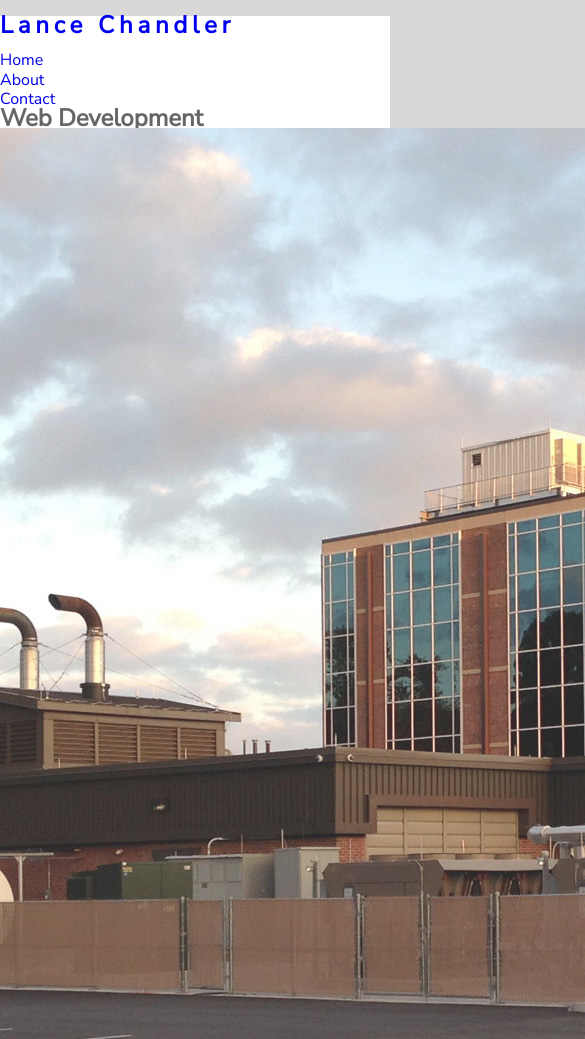
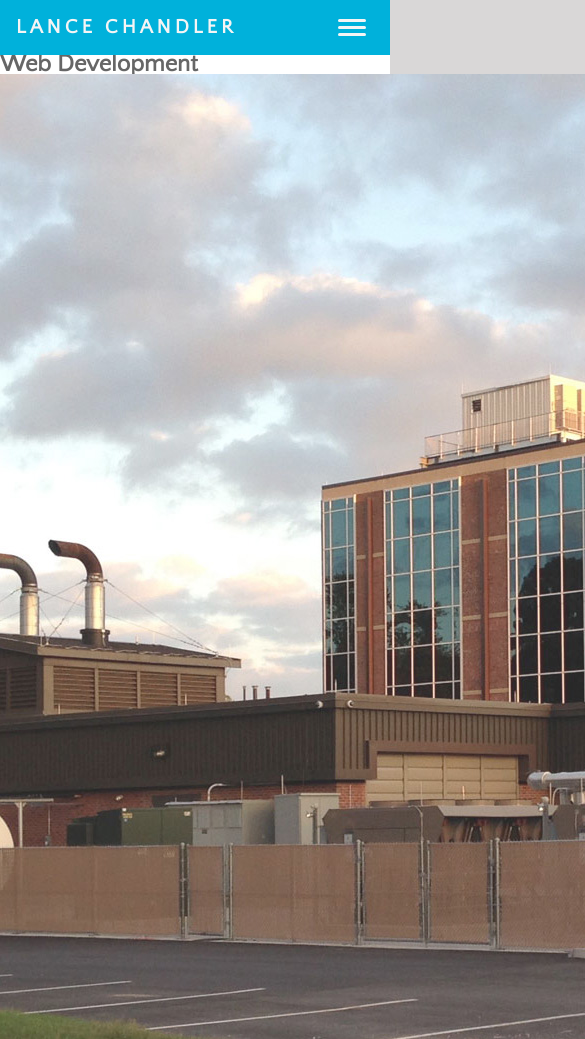
Before and after one commit to lcchand/Portfolio-Website, a website: page src/index.html in a window 390 px wide. Shown: the top 1039 px of the page, 585 px wide, since content can reach past the window. Drawn offline with nearby package versions, Linux system fonts and the light colour scheme; files that its build step writes are made by us from their sources.

Commit message:
Header: redoing Navigation

```diff
--- a/src/index.html
+++ b/src/index.html
@@ -3,9 +3,8 @@
   <head>
     <meta charset="UTF-8"/>
     <meta name="viewport" content="width=device-width, initial-scale=1.0">
-    <!-- <link href="css/normalize.css" rel="stylesheet" type="text/css"/> -->
     <link href="css/application.css" rel="stylesheet" type="text/css"/>
-    <title>4th Test Lance Chandler - Portfolio</title>
+    <title>Lance Chandler - Portfolio Version 2.0</title>
   </head>
   <body id="container">
 
@@ -40,7 +39,9 @@
 
       <nav id="main-nav" class="main-nav" role="navigation">
 	<ul>
-	  <li><a href="index.html">Home</a></li>
+	  <li><a href="#webdev">Web Development</a></li>
+	  <li><a href="#graphics">Graphics</a></li>
+	  <li><a href="#colophon">Colophon</a></li>
 	  <li><a href="#about">About</a></li>
 	  <li><a href="#contact">Contact</a></li>
 	</ul>
@@ -117,7 +118,7 @@
 
       </section>
 
-      <section id="graphicdesign" class="GraphicDesign">
+      <section id="graphic" class="GraphicDesign">
 	<h2  class="sectionhead">Graphic Design</h2>
 	<div class="gallery">
 
@@ -167,6 +168,11 @@
 
 	</div>
 
+      </section>
+
+      <section id="colophon">
+	<h2>Colophon</h2>
+	<p>Blandit libero volutpat sed cras ornare arcu dui vivamus arcu felis, bibendum ut tristique et, egestas quis ipsum suspendisse ultrices? Aliquet nibh praesent tristique magna sit amet purus gravida quis!</p>
       </section>
 
       <section id="about">
--- a/src/js/mobilenav.js
+++ b/src/js/mobilenav.js
@@ -2,6 +2,7 @@
 // Testing Gulp by adding a comment...
 
 const mobileNav = document.getElementById("mobilenav");
+//const mobileNavLinks = mobileNav.getElementsByTagName('li');
 const mainNav = document.getElementById("main-nav");
 
 mobileNav.addEventListener('click', function() {
@@ -15,6 +16,16 @@ mobileNav.addEventListener('click', function() {
 	// Calculate the maxHeight of Nav contents
 	// assign it to style which will display Nav as drop down menu
 	mainNav.style.maxHeight = mainNav.scrollHeight + "px";
+	mainNav.style.width = "calc(100vw)";
     }
 
 });
+
+
+/*
+mobileNav.addEventListener('', function() {
+    //mainNav.style.maxHeight = null;
+    mainNav.style.maxHeight = null;
+
+});
+*/
--- a/src/scss/application.scss
+++ b/src/scss/application.scss
@@ -17,6 +17,7 @@ Base Styles -
 */
 
 @import "base/index";
+@import "layout/index";
 
 /*
 ==========================================================================
--- a/src/scss/base/.#_variables.scss
+++ /dev/null
@@ -1 +0,0 @@
-lance286@Lances-iMac.local.1901
--- a/src/scss/base/_base.scss
+++ b/src/scss/base/_base.scss
@@ -18,8 +18,9 @@ body {
 header {}
 
 
+
 h1, h2, h3 {
-    font-family: var(font-family--heading);
+    font-family: var(--font-family--heading);
 }
 
 
--- a/src/scss/base/_variables.scss
+++ b/src/scss/base/_variables.scss
@@ -1,5 +1,5 @@
 /*----------------------------------*/
-/* _variables.scss  (Global Settings /
+/* _variables.scss (Global Settings)*/
 /*----------------------------------*/
 
 // Google Fonts - https://fonts.google.com/
@@ -8,8 +8,8 @@
 
 
 
-// Any padding or border that’s applied
-// will not be added to the rendered width
+/* Any padding or border that’s applied
+   will not be added to the rendered width */
 *, *:before, *:after {
   margin: 0;
   padding: 0;
@@ -18,7 +18,7 @@
 
 
 /* SCSS Variables */
-    // Media query Breakpoints
+// Media query Breakpoints - because CSS variables do not work in SCSS Media Queries
     $brk-mobile           : '(min-width: 320px)';
     $brk-mobile-landscape : '(min-width: 568px)';
     $brk-tablet           : '(min-width: 768px)';
@@ -68,7 +68,7 @@
 
     // Global Layout
     --min-width            : 320px;
-    --mx-width             : 1440px;
+    --max-width            : 1440px;
 
 
 
--- /dev/null
+++ b/src/scss/layout/_containers.scss
@@ -0,0 +1,10 @@
+/*----------------------------------*/
+/* _containers.scss                 */
+/*----------------------------------*/
+
+
+.gallery {
+    display: grid;
+    grid-template-columns: repeat(6, 1fr);
+
+}
--- /dev/null
+++ b/src/scss/layout/_header.scss
@@ -0,0 +1,175 @@
+/*----------------------------------*/
+/* _header.scss                 */
+/*----------------------------------*/
+
+
+header {
+    display: flex;
+    flex-direction: row;
+    align-items: center;
+    justify-content: flex-start;
+    height: 55px;
+    background:var(--Theme-Color);
+    color: var(--Theme-Color-White);
+    //padding: 10px;
+    padding: 10px 0;
+    position: relative;
+
+    @media #{$brk-tablet} {
+	height: 56px;
+	justify-content: space-between;
+    }
+
+}
+
+
+.logo {
+    margin: 0;
+    text-transform: uppercase;
+    font-size: 20px;
+}
+
+
+
+.logo a {
+    color: var(--Theme-Color-White-Lt);
+    text-decoration: none;
+    display: block;
+    padding: 16px;
+
+    @media #{$brk-tablet} {
+	padding: 17px 25px;
+    }
+}
+
+
+
+/* Nav Settings ----------------- */
+.main-nav {
+    position: absolute;
+    top: 100%;
+    right: 0%;
+    background: var(--Theme-Color-Grey);
+    max-height: 0;
+    overflow: hidden;
+    transition: max-height 0.2s ease-in-out;
+    z-index: 1;// Rise above .sectionhead pseudo elements
+
+    @media #{$brk-tablet} {
+	position: relative;
+	top: unset;
+	right: unset;
+	max-height: unset;// Returns content height to default
+	background: transparent;
+    }
+
+}
+
+
+
+.main-nav ul {
+    margin: 0;
+    padding: 0;
+    list-style: none;
+
+    @media #{$brk-tablet} {
+	display: flex;
+	flex-direction: row;
+    }
+}
+
+.main-nav li {
+    border-bottom: 1px solid var(--Theme-Color-Grey-Md);
+    letter-spacing: 0.0625em;
+
+    @media #{$brk-tablet} {
+	border-bottom: none;
+    }
+}
+
+.main-nav:last-child {
+    border-bottom: none;
+}
+
+.main-nav a {
+  color: var(--Theme-Color-White-Lt);
+  text-decoration: none;
+  display: block;
+  padding: 2em 7em;
+  text-transform: uppercase;
+  text-align: center;
+
+  @media #{$brk-tablet} {
+    margin: 0;
+    padding: 17px;
+  }
+
+}
+
+
+
+
+// Hover State for Navigation
+.logo a:hover,
+.logo a:focus,
+.main-nav a:hover,
+.main-nav a:focus {
+    background: var(--Theme-Color-Yellow);
+    color: var(--Body-Text-Color);
+}
+
+
+
+
+
+/* Mobile Nav Settings ----------------- */
+
+.mobile-nav {
+    padding: 1em; //16px
+    position: absolute;
+    right: .5em;//.5em
+    cursor: pointer;
+
+        @media #{$brk-tablet} {
+	display: none;
+    }
+
+}
+
+
+
+// Hamburger Animation
+.mobile-nav--open {
+    transform: rotate(45deg);
+}
+
+.mobile-nav--open .hamburger::before {
+    opacity: 0;
+}
+
+.mobile-nav--open .hamburger::after {
+    transform: translateY(-3px) rotate(-90deg);
+}
+
+
+// Actual Stacked 3 Bar Element ------
+.hamburger,
+.hamburger::before,
+.hamburger::after {
+    content: '';
+    display: block;
+    background: var(--Theme-Color-White-Lt);
+    height: 3px;
+    width: 1.75em;
+    border-radius: 3px;
+    transition: all 0.3s ease-in-out;
+
+}
+
+.hamburger::before {
+    transform: translateY(-7px);
+}
+
+.hamburger::after {
+    transform: translateY(4px);
+}
--- a/src/scss/layout/_index.scss
+++ b/src/scss/layout/_index.scss
@@ -0,0 +1,4 @@
+/* layout Folder Imports */
+
+@import 'containers';
+@import 'header';
```
Also changed, not shown: dist/css/application.css, dist/index.html, dist/js/mobilenav.js, 1 other file.
